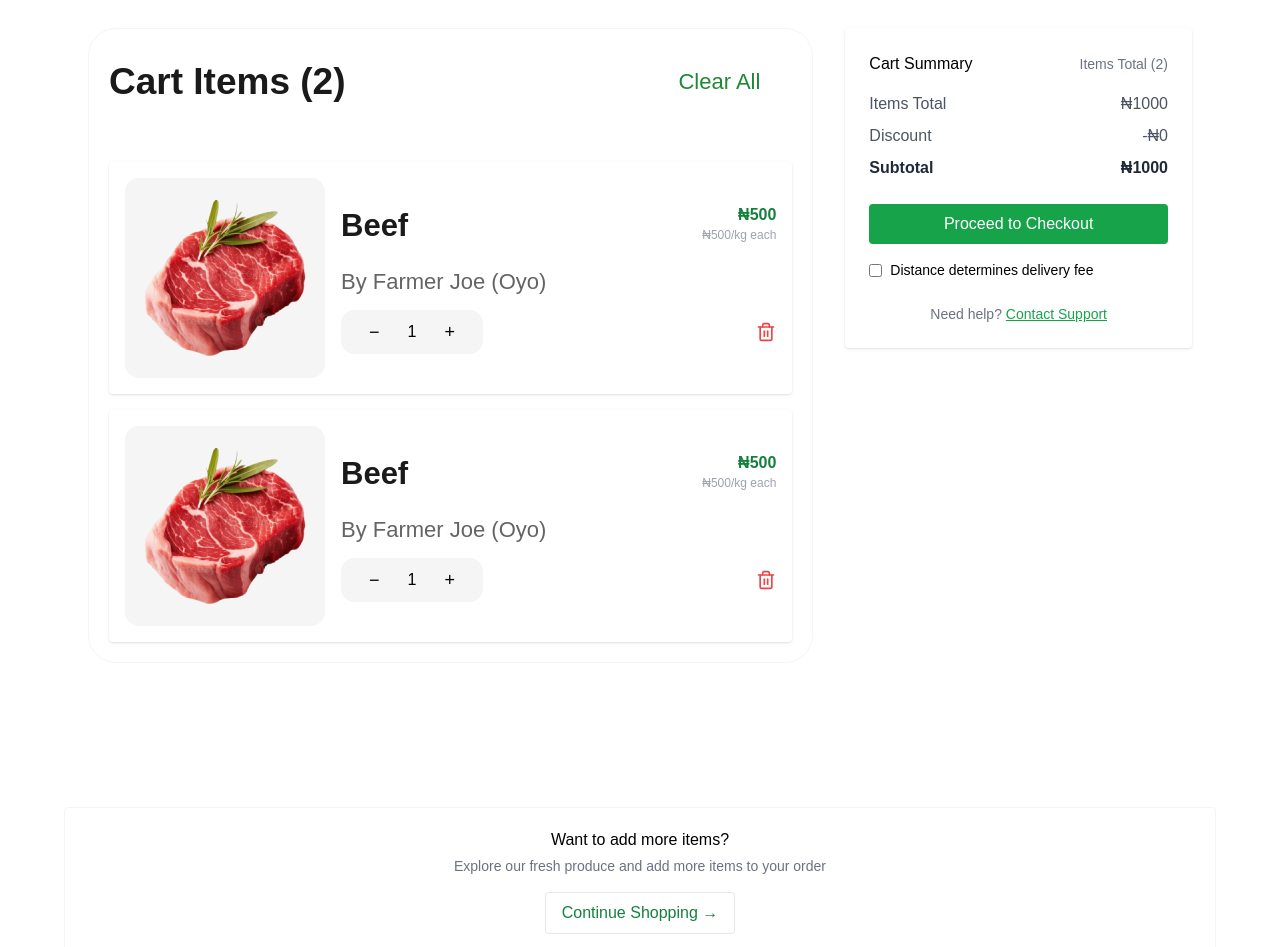
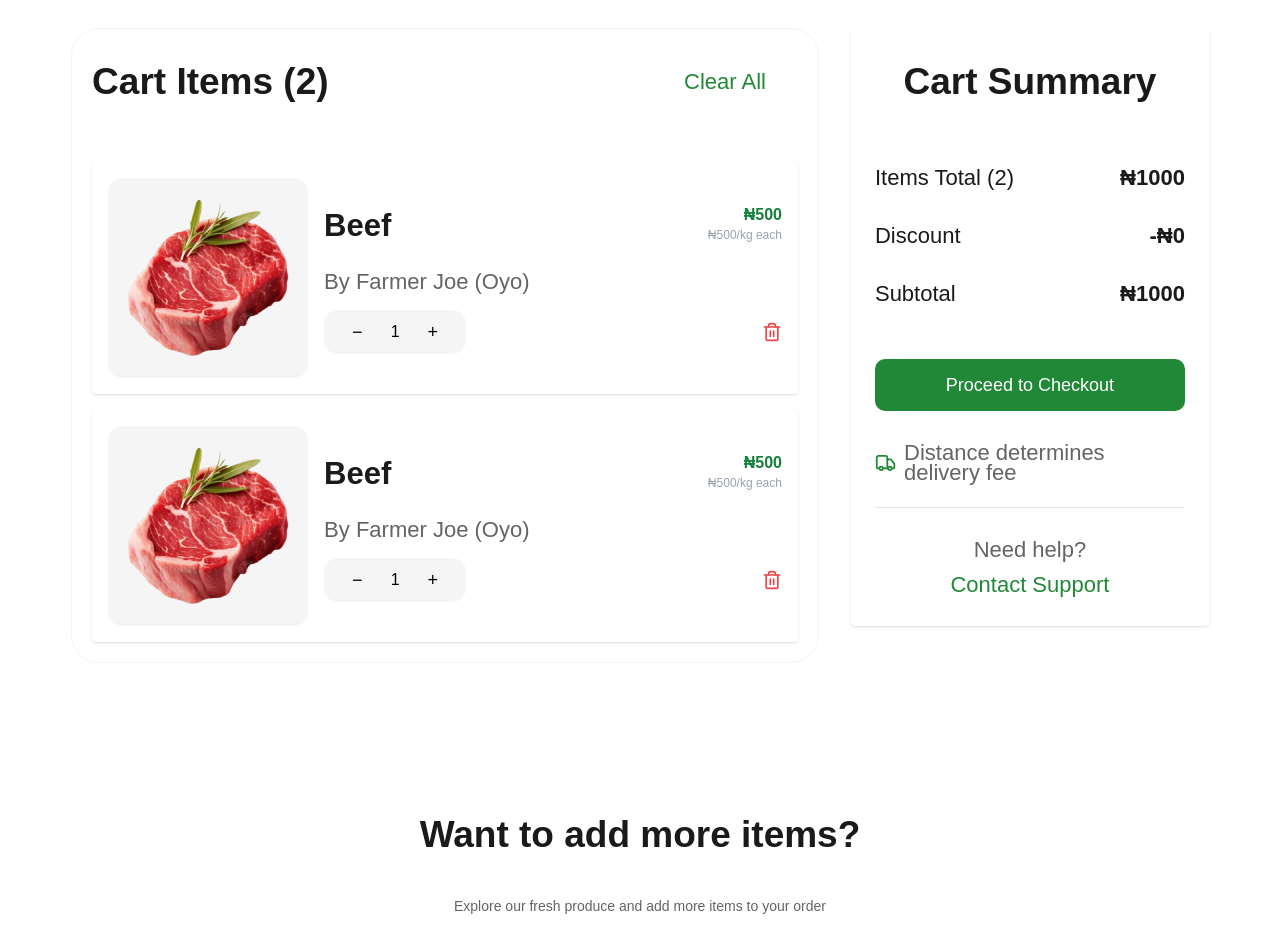
Before and after one commit to HarvestNexus/harvest_hub_live, a React (Vite) app: page /cart in a window 1280 px wide. Shown: the part 820-1767 px from the top of the page. Built offline with nearby package versions, Linux system fonts and the light colour scheme.

Commit message:
modified

```diff
--- a/src/components/marketplace/CartSection.tsx
+++ b/src/components/marketplace/CartSection.tsx
@@ -1,7 +1,7 @@
 import React, { useState } from "react";
 import type { CartItem, CartSectionProps } from "../../Interfaces/cart.interface";
 import cartImage from 'src/assets/cart-image.png';
-import {TrashIcon, Trash2Icon} from 'lucide-react';
+import {TrashIcon, Trash2Icon, Truck, TruckIcon} from 'lucide-react';
 
 export const CartSection: React.FC<CartSectionProps> = ({
   initialItems,
@@ -62,12 +62,12 @@ export const CartSection: React.FC<CartSectionProps> = ({
   };
 
   return (
-    <section className="font-nunito">
-        <div className="max-w-6xl mx-auto px-4 md:px-6 py-8 font-nunito">
+    <section className="font-nunito bg-white mx-auto max-w-[88.89%]">
+        <div className="py-8 font-nunito">
             <h2 className="text-[#1A1A1A] text-[37px] font-bold leading-160">My Cart</h2>
             <p className="text-[22px] mt-4 leading-160 text-[#646464]">Review your selected items and proceed to checkout</p>
         </div>
-        <div className="font- max-w-6xl mx-auto px-4 md:px-6 py-8 grid grid-cols-1 lg:grid-cols-3 gap-8 font-nunito">
+        <div className="w-full py-8 grid grid-cols-1 lg:grid-cols-3 gap-8 font-nunito">
             <div className="lg:col-span-2 font-nunito lg:p-5 border border-[#F5F5F5] rounded-[28px]">
                 <div className="flex items-center justify-between mb-4">
                     <h3 className="text-[#1A1A1A] text-[37px] font-bold leading-160">Cart Items ({items.length})</h3>
@@ -119,46 +119,53 @@ export const CartSection: React.FC<CartSectionProps> = ({
                 </div>
             </div>
 
-            <aside className="bg-white rounded shadow p-6 h-max">
-                <div className="flex items-center justify-between">
-                    <h4 className="font-medium">Cart Summary</h4>
-                    <span className="text-sm text-gray-500">Items Total ({items.reduce((s, it) => s + it.qty, 0)})</span>
+            <aside className="rounded shadow p-6 h-max">
+                <div className="">
+                    <h4 className="text-[#1A1A1A] text-[37px] font-bold leading-160 text-center">Cart Summary</h4>
                 </div>
 
-                <div className="mt-4 space-y-2">
-                    <div className="flex justify-between text-gray-600">
-                        <span>Items Total</span>
-                        <span>₦{itemsTotal()}</span>
+                <div className="my-12 space-y-6">
+
+                    <div className="flex justify-between text-[#1A1A1A] text-[22px] font-normal leading-160">
+                        <span className="">Items Total ({items.reduce((s, it) => s + it.qty, 0)})</span>
+                        <span className="font-bold">₦{itemsTotal()}</span>
                     </div>
-                    <div className="flex justify-between text-gray-600">
+                    <div className="flex justify-between text-[#1A1A1A] text-[22px] font-normal leading-1600">
                         <span>Discount</span>
-                        <span>-₦{discount}</span>
+                        <span className="font-bold">-₦{discount}</span>
                     </div>
-                    <div className="flex justify-between font-semibold text-gray-800">
+                    <div className="flex justify-between text-[#1A1A1A] text-[22px] font-normal leading-160">
                         <span>Subtotal</span>
-                        <span>₦{subtotal}</span>
+                        <span className="font-bold">₦{subtotal}</span>
                     </div>
                 </div>
 
-                <button onClick={proceedToCheckout} className="mt-6 w-full px-4 py-2 bg-green-600 text-white rounded">
+                <button onClick={proceedToCheckout} className="w-full px-6 py-3 text-lg bg-[#208836] text-white rounded-[10px]">
                 Proceed to Checkout
                 </button>
 
-                <label className="mt-4 flex items-center gap-2 text-sm">
-                <input type="checkbox" checked={distanceDeliveryFee} onChange={e => setDistanceDeliveryFee(e.target.checked)} />
-                Distance determines delivery fee
-                </label>
+                <div className="mt-8 flex items-center gap-2 text-sm">
+                    <TruckIcon size={24} className="text-[#208836]"/>
+                    <span className="text-[#646464] text-[22px] font-normal ">
+                        Distance determines delivery fee
+                    </span>
+                </div>
 
-                <div className="mt-6 text-center text-sm text-gray-500">
-                Need help? <button className="text-green-600 underline">Contact Support</button>
+                <hr className="my-6"/>
+
+                <div className="text-center text-sm text-gray-500">
+                    <span className="text-center block text-[#646464] text-[22px] font-normal leading-160">
+                        Need help?
+                    </span>
+                    <button className="text-[#208836] text-center text-[22px] font-normal leading-160">Contact Support</button>
                 </div>
             </aside>
         </div>
-        <div className="my-28 max-w-6xl mx-auto px-4 p-5 bg-white rounded border border-[#F5F5F5] text-center">
-            <h4 className="font-medium">Want to add more items?</h4>
-            <p className="text-sm text-gray-500 mt-1">Explore our fresh produce and add more items to your order</p>
+        <div className="my-28 text-center">
+            <h4 className="font-bold text-[37px] text-[#1A1A1A] leading">Want to add more items?</h4>
+            <p className="text-sm  my-8 text-[22px] leading-160 text-[#646464]">Explore our fresh produce and add more items to your order</p>
             <div className="mt-4">
-                <button onClick={continueShopping} className="inline-flex items-center gap-2 px-4 py-2 border rounded text-green-700">
+                <button onClick={continueShopping} className="inline-flex items-center gap-2 px-8 py-4 border-[0.75px] border-[#208836] rounded-[10px] text-[#208836]">
                 Continue Shopping →
                 </button>
             </div>
```
